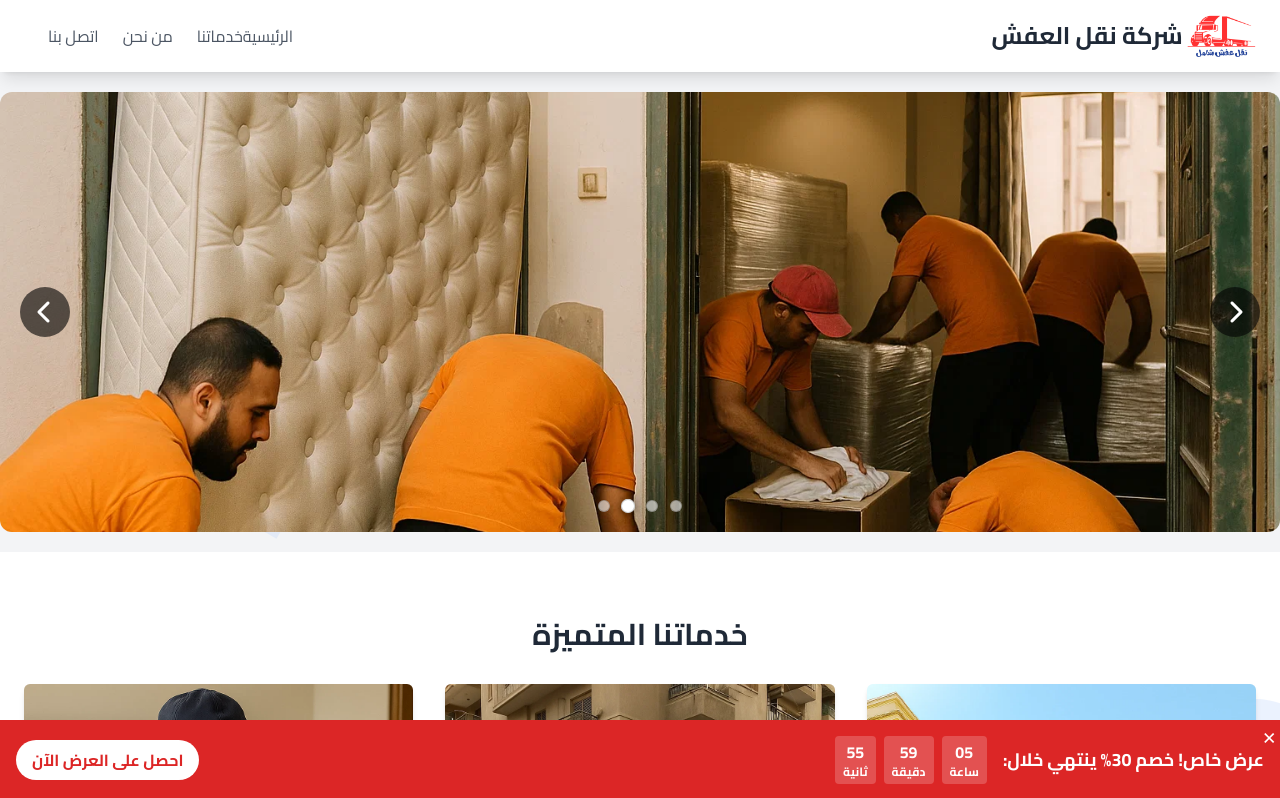
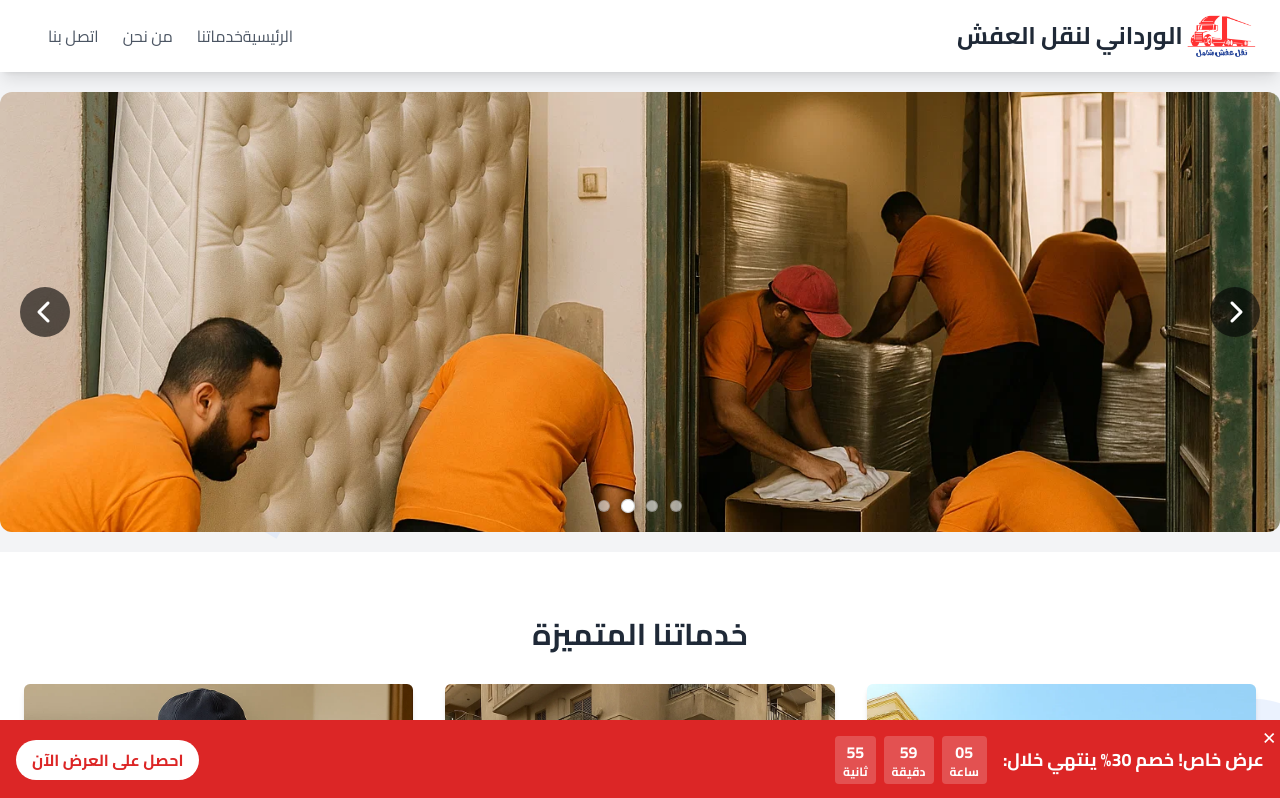
Before and after one commit to code-house10/01097067268, a plain HTML site: page index.html in a window 1280 px wide. Shown: the top 798 px of the page. Drawn offline with nearby package versions, Linux system fonts and the light colour scheme.

Commit message:
Update index.html

```diff
--- a/index.html
+++ b/index.html
@@ -266,7 +266,7 @@
         <div class="container mx-auto px-6 py-3 flex justify-between items-center">
             <div class="flex items-center">
                 <img src="images/logo2.png" alt="Logo" class="h-12 w-auto">
-                <a href="#" class="text-2xl font-bold text-gray-800 ml-4">شركة نقل العفش</a>
+                <a href="#" class="text-2xl font-bold text-gray-800 ml-4">الورداني لنقل العفش</a>
             </div>
             <div class="hidden md:flex items-center space-x-6">
                 <a href="#" class="text-gray-600 hover:text-blue-600">الرئيسية</a>
```
